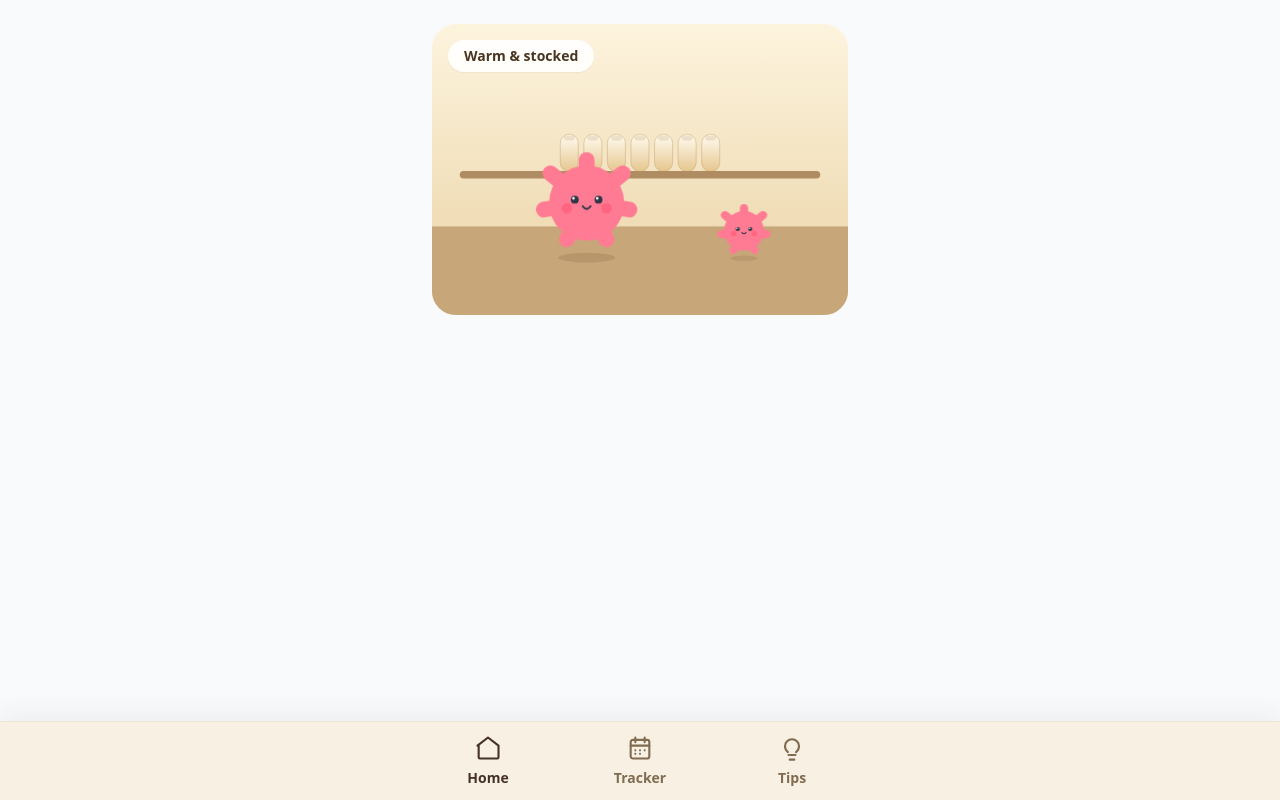
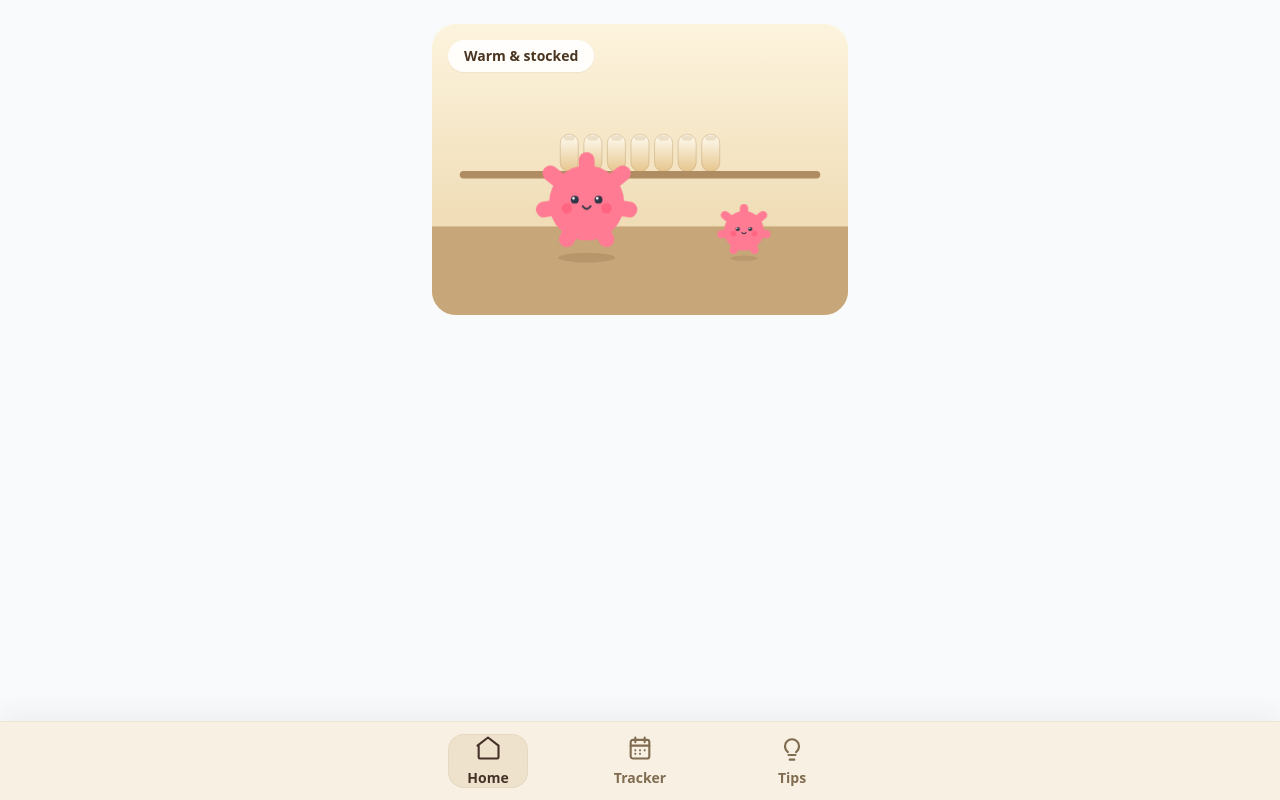
Before and after one commit to joyngjr/haemkaki, a React (Vite) app: page / in a window 1280 px wide. Built offline with nearby package versions, Linux system fonts and the light colour scheme; the HTML template or start-up script is replaced by a standard one.

Commit message:
factor use 5 fu

```diff
--- a/src/index.css
+++ b/src/index.css
@@ -54,6 +54,12 @@
 [data-theme="warm"] .hover\:bg-violet-50:hover {
   background-color: #f4ead8;
 }
+
+nav[aria-label="Primary navigation"] a[aria-current="page"] {
+  border-radius: 1rem;
+  background: rgba(216, 195, 160, 0.32);
+  box-shadow: inset 0 0 0 1px rgba(128, 99, 62, 0.08);
+}
 [data-theme="warm"] .bg-\[\#cd5952\]\/15 {
   display: grid;
   place-items: center;
@@ -82,6 +88,22 @@
   top: calc(50% + 17rem);
 }
 @media (max-width: 639px) {
+  [data-theme="warm"] .fixed.inset-0.z-30 {
+    align-items: center;
+  }
+
+  [data-theme="warm"] .fixed.inset-0.z-30 > aside {
+    transform: translateY(-3.5rem);
+  }
+
+  [data-theme="warm"] .fixed.inset-0.z-40 {
+    align-items: center;
+  }
+
+  [data-theme="warm"] .fixed.inset-0.z-40 > aside {
+    transform: translateY(-3.5rem);
+  }
+
   [data-theme="warm"] button.fixed.bottom-24 {
     top: auto;
     bottom: 6.5rem;
```
